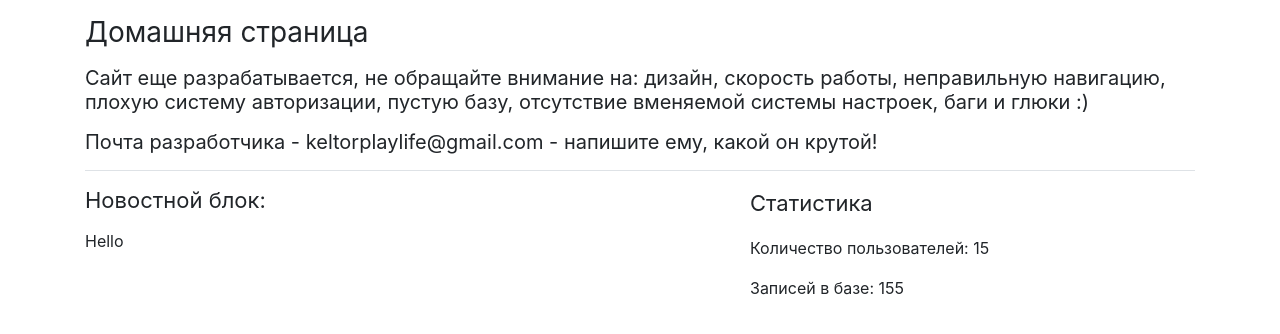
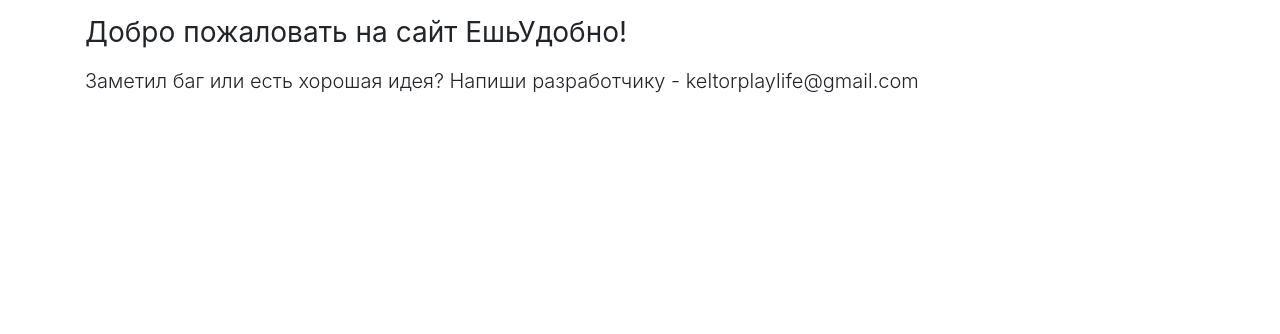
Before and after one commit to KeltorHD/django_project, a Django app: page / in a window 1280 px wide. Shown: the part 71-405 px from the top of the page. Run offline with Django 3.2, Linux system fonts and the light colour scheme; some libraries are stand-ins or nearby versions.

Commit message:
Добавление manifest

```diff
--- a/app/templates/base_generic.html
+++ b/app/templates/base_generic.html
@@ -13,6 +13,7 @@
   <!-- Добавление дополнительного статического CSS файла -->
   {% load static %}
   <link rel="icon" type="image/png" href="{% static 'img/favicon.png' %}">
+  <link rel="manifest" href="{% static manifest.json %}">
   {% block static %}<link rel="stylesheet" href="{% static 'css/styles.css' %}">{% endblock %}
 </head>
 
--- a/app/templates/index.html
+++ b/app/templates/index.html
@@ -4,25 +4,9 @@
 
 <div class="container">
 
-	<h3 class="font-weight-normal">Домашняя страница</<h3><p></p>
-	<h5 class="font-weight-normal">Сайт еще разрабатывается, не обращайте внимание на: дизайн, скорость работы, неправильную навигацию, плохую систему авторизации, пустую базу, отсутствие вменяемой системы настроек, баги и глюки :)</h5>
+	<h3 class="font-weight-normal">Добро пожаловать на сайт ЕшьУдобно!</<h3><p></p>
+	<h5 class="font-weight-normal"></h5>
 	<p></p>
-	<h5 class="font-weight-normal">Почта разработчика - keltorplaylife@gmail.com - напишите ему, какой он крутой!</h5>
-	<hr>
-
-	<div class="row">
-		<div class="col-lg-7">
-			<h5 class="font-weight-normal block">Новостной блок:</h5>
-			<p></p>
-			Hello
-		</div>
-		<div class="col-lg-5">
-			<div class="font-weight-normal block">Статистика</div>
-			<p></p>
-			<div class="">Количество пользователей: 15 <p></p>
-				Записей в базе: 155
-			</div>
-		</div>
-	</div>
+	<p class="lead">Заметил баг или есть хорошая идея? Напиши разработчику - keltorplaylife@gmail.com</p>
 
 {% endblock %}
```
Also changed, not shown: app/static/manifest.json (added).
